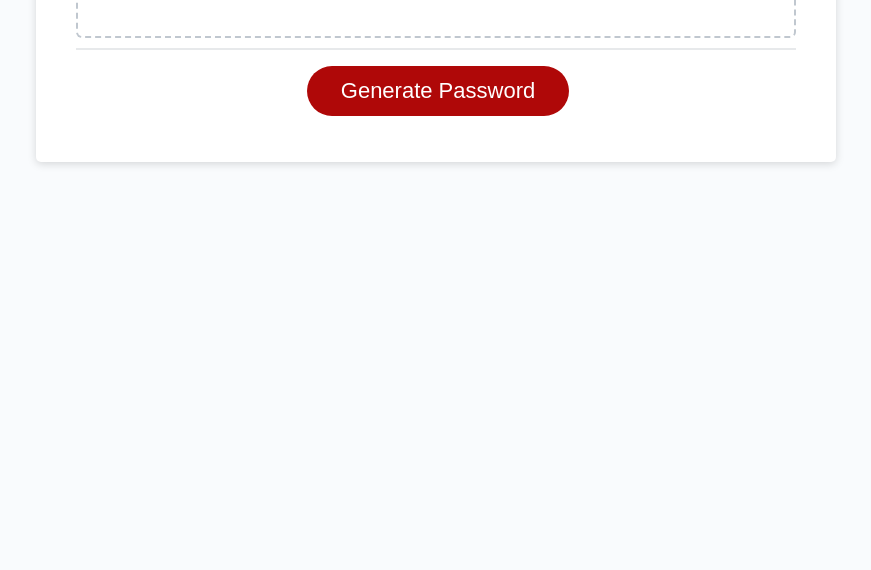
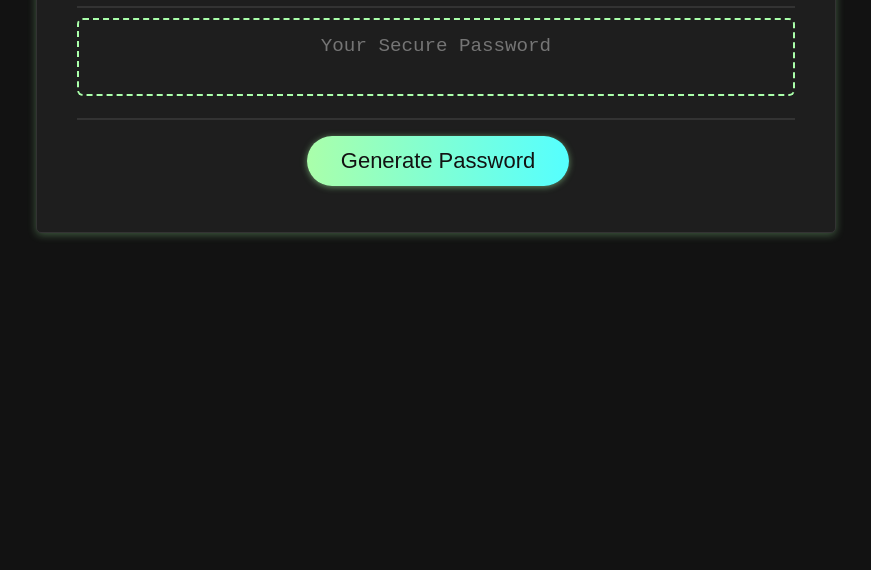
Before and after one commit to TamaraJoniec/Password-Generator, a plain HTML site: page index.html in a window 1280 px wide. Shown: the part 358-928 px from the top of the page, without its empty margins (204-1075 px from the left). Before the commit the page ends 800 px from the top, so only its background shows below. Drawn offline with Linux system fonts and the light colour scheme.

Commit message:
updated css

```diff
--- a/assets/css/style.css
+++ b/assets/css/style.css
@@ -1,41 +1,37 @@
-*,
-*::before,
-*::after {
+@import url('https://fonts.googleapis.com/css2?family=Orbitron&display=swap');
+
+*, *::before, *::after {
     box-sizing: border-box;
 }
 
-html,
-body,
-.wrapper {
+html, body, .wrapper {
     height: 100%;
-  margin: 0;
+    margin: 5%;
     padding: 0;
 }
 
 body {
-  font-family: sans-serif;
-  background-color: #f9fbfd;
+    font-family: 'Orbitron', sans-serif; /* Futuristic font */
+    background-color: #121212; /* Dark background */
+    color: #aaffaa; /* Neon text color */
 }
 
 .wrapper {
-  padding-top: 30px;
-  padding-left: 20px;
-  padding-right: 20px;
+    padding: 30px;
 }
 
 header {
     text-align: center;
     padding: 20px;
     padding-top: 0px;
-  color: hsl(206, 17%, 28%);
+    color: #aaffaa; /* Neon header color */
 }
 
 .card {
-  background-color: hsl(0, 0%, 100%);
+    background-color: #1e1e1e; /* Dark card background */
     border-radius: 5px;
-  border-width: 1px;
-  box-shadow: rgba(0, 0, 0, 0.15) 0px 2px 8px 0px;
-  color: hsl(206, 17%, 28%);
+    border: 1px solid #333;
+    box-shadow: rgba(170, 255, 170, 0.3) 0px 2px 8px 0px; /* Neon shadow */
     font-size: 18px;
     margin: 0 auto;
     max-width: 800px;
@@ -46,7 +42,7 @@ header {
     content: " ";
     display: block;
     width: 100%;
-  background: #e7e9eb;
+    background: #333;
     height: 2px;
 }
 
@@ -62,7 +58,7 @@ header {
     content: " ";
     display: block;
     width: 100%;
-  background: #e7e9eb;
+    background: #333;
     height: 2px;
 }
 
@@ -74,11 +70,10 @@ header {
 
 .btn {
     border: none;
-  background-color: hsl(360, 91%, 36%);
+    background: linear-gradient(90deg, rgba(170, 255, 170, 1), rgba(85, 255, 255, 1)); /* Neon gradient */
     border-radius: 25px;
-  box-shadow: rgba(0, 0, 0, 0.1) 0px 1px 6px 0px rgba(0, 0, 0, 0.2) 0px 1px 1px
-    0px;
-  color: hsl(0, 0%, 100%);
+    box-shadow: rgba(170, 255, 170, 0.5) 0px 1px 6px 0px; /* Neon shadow */
+    color: #121212; /* Dark text for button */
     display: inline-block;
     font-size: 22px;
     line-height: 22px;
@@ -86,11 +81,17 @@ header {
     padding: 14px 34px;
     text-align: center;
     cursor: pointer;
+    transition: transform 0.2s, box-shadow 0.2s; /* Smooth transition */
+}
+
+.btn:hover {
+    transform: translateY(-2px); /* Hover effect */
+    box-shadow: rgba(170, 255, 170, 0.7) 0px 2px 12px 0px; /* Hover shadow effect */
 }
 
 button[disabled] {
     cursor: default;
-  background: #c0c7cf;
+    background: #555;
 }
 
 .float-right {
@@ -104,16 +105,14 @@ button[disabled] {
     border: none;
     display: block;
     width: 100%;
-  padding-top: 15px;
-  padding-left: 15px;
-  padding-right: 15px;
-  padding-bottom: 85px;
+    padding: 15px;
     font-size: 1.2rem;
     text-align: center;
-  margin-top: 10px;
-  margin-bottom: 10px;
-  border: 2px dashed #c0c7cf;
+    margin: 10px 0;
+    border: 2px dashed #aaffaa; /* Neon border */
     border-radius: 6px;
+    background-color: #1e1e1e; /* Dark background */
+    color: #aaffaa; /* Neon text color */
     resize: none;
     overflow: hidden;
 }
```
Lines whose indentation alone changed are shown as unchanged.
